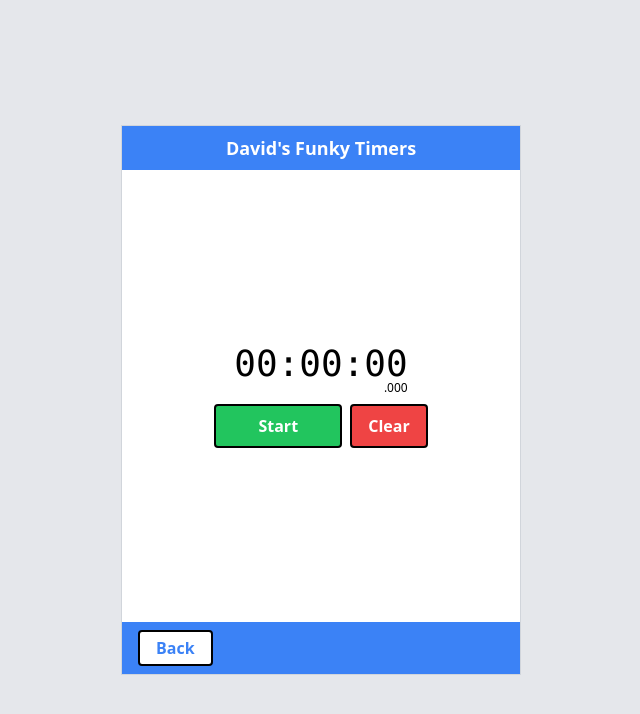
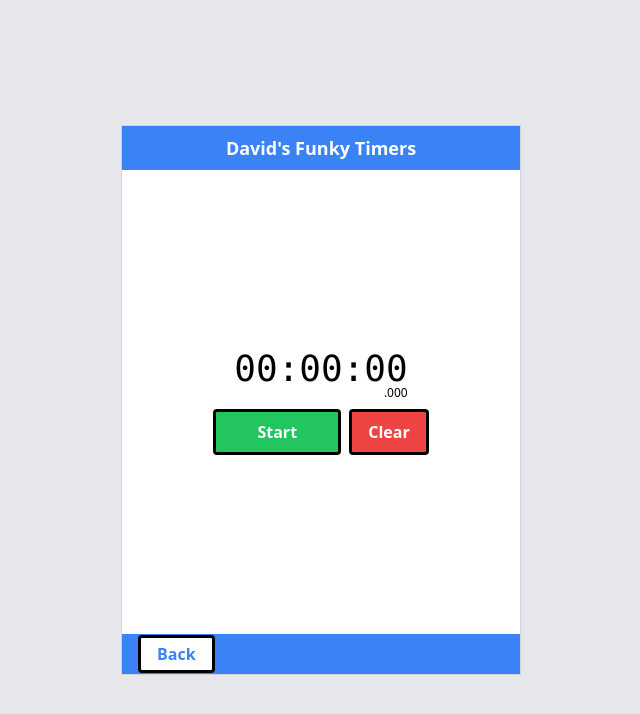
Before and after one commit to brandonecheverry/AI4Devs-stopwatch, a plain HTML site: page stopwatch-davr/index.html in a window 1280 px wide. Both pictures are taken after a click on the button "Stopwatch". Shown: the whole page, without its empty margins (319-959 px from the left). Drawn offline with nearby package versions, Linux system fonts and the light colour scheme.

Commit message:
Not happy but running out of time

```diff
--- a/stopwatch-davr/index.html
+++ b/stopwatch-davr/index.html
@@ -18,8 +18,8 @@
       <h1 class="text-lg font-bold">David's Funky Timers</h1>
     </div>
 
-    <!-- Main content area -->
-    <div id="main-content" class="flex-grow flex flex-col items-center justify-center p-4 relative">
+    <!-- Main content area (reduced padding) -->
+    <div id="main-content" class="flex-grow flex flex-col items-center justify-center py-2 relative">
       <!-- MENU SCREEN (no Back button here) -->
       <div id="screen-menu" class="flex flex-col items-center justify-center">
         <div class="flex items-center justify-center space-x-8">
@@ -38,7 +38,7 @@
 
       <!-- STOPWATCH SCREEN -->
       <div id="screen-stopwatch" class="hidden flex flex-col items-center justify-center space-y-2">
-        <!-- Wrap seconds and milliseconds in a container so ms goes directly under -->
+        <!-- Wrap seconds and milliseconds in a container -->
         <div class="inline-block">
           <div id="stopwatch-display" class="text-4xl font-mono">00:00:00</div>
           <div id="stopwatch-ms" class="text-xs text-right -mt-1">.000</div>
@@ -100,8 +100,8 @@
       </div>
     </div>
 
-    <!-- Bottom bar: Back button (left-aligned) shown on all screens except menu -->
-    <div id="bottom-bar" class="bg-blue-500 text-white px-4 py-2 flex items-center">
+    <!-- Bottom bar: fixed height, Back button shown only on non-home screens -->
+    <div id="bottom-bar" class="bg-blue-500 text-white px-4 flex items-center h-[40px]">
       <button id="btn-back" class="bg-white text-blue-500 px-4 py-1 thick-border font-semibold hidden">
         Back
       </button>
--- a/stopwatch-davr/script.js
+++ b/stopwatch-davr/script.js
@@ -63,14 +63,12 @@ btnTimer.addEventListener('click', () => {
 btnBack.addEventListener('click', () => {
     let current = getCurrentScreen();
     if (!current) return;
-    // Animate current screen out left, then menu in from left.
     current.classList.add('slide-out-left');
     current.addEventListener('animationend', function handler() {
         current.removeEventListener('animationend', handler);
         current.classList.add('hidden');
         current.classList.remove('slide-out-left');
-        // Hide back button since we're returning to home.
-        btnBack.classList.add('hidden');
+        btnBack.classList.add('hidden'); // Hide back button when returning home.
         screenMenu.classList.remove('hidden');
         screenMenu.classList.add('slide-in-from-left');
         screenMenu.addEventListener('animationend', function handler2() {
@@ -232,7 +230,6 @@ btnTimerSetupSet.addEventListener('click', () => {
     if (msVal <= 0) return;
     timerSetMs = msVal;
     timerRemainingMs = msVal;
-    // Transition from timer setup to timer run without extra animation.
     screenTimerSetup.classList.add('hidden');
     screenTimerRun.classList.remove('hidden');
     btnBack.classList.remove('hidden');
--- a/stopwatch-davr/styles.css
+++ b/stopwatch-davr/styles.css
@@ -1,15 +1,15 @@
-/* Define thick borders for all non-menu buttons */
+/* Define thick borders for non-home buttons (now 3px thick) */
 .thick-border {
-    border: 2px solid black;
+    border: 3px solid black;
     border-radius: 0.25rem;
 }
 
-/* Remove extra right alignment from the ms displays by letting them naturally sit
-     under the seconds text. We already use -mt-1 to pull them a bit closer. */
+/* Ensure the bottom bar stays at a fixed height even when empty */
+#bottom-bar {
+    height: 40px;
+}
 
-/* ------------------------------
-     Animation Keyframes
-  ------------------------------ */
+/* Animation Keyframes (unchanged) */
 @keyframes slide-out-down {
     from {
         transform: translateY(0);
```
Also changed, not shown: 1 other file.
